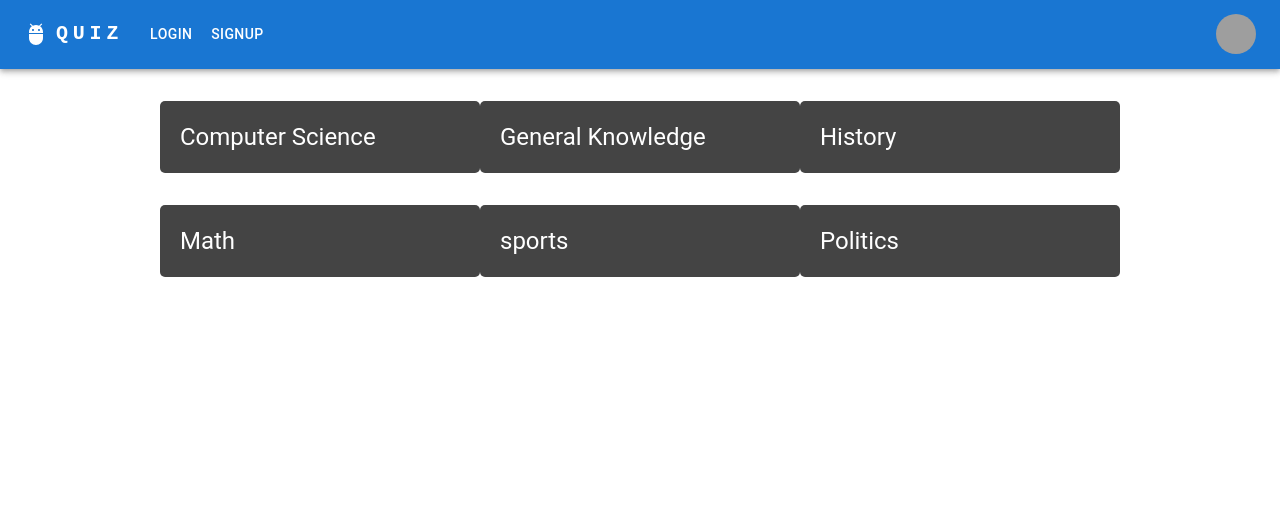
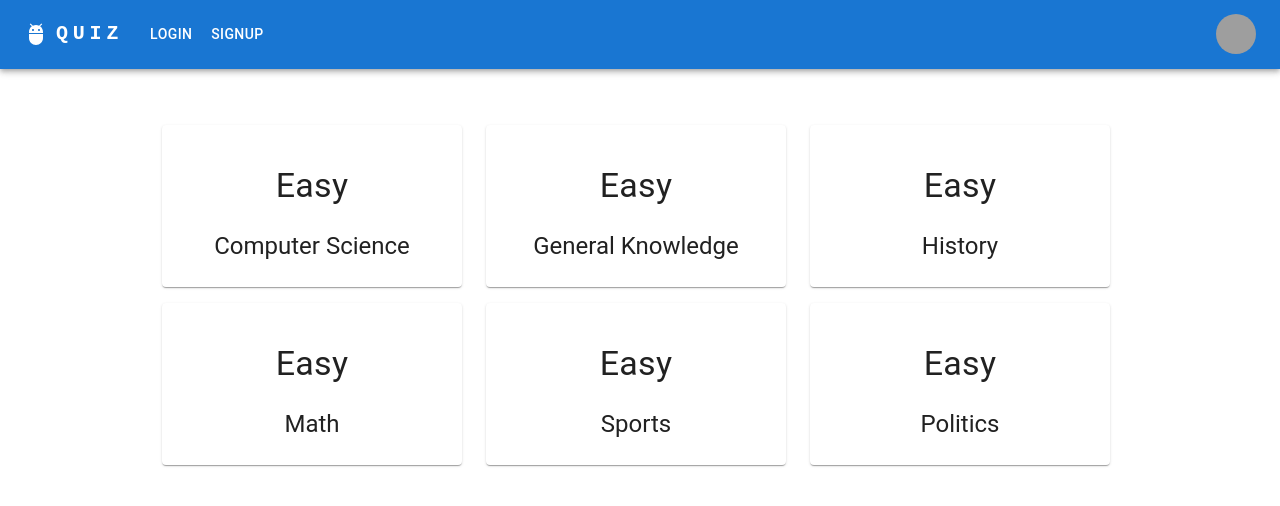
Before and after one commit to MuhammadAbdullahDogar/quiz-app, a React (Create React App) app: page /home in a window 1280 px wide. Shown: the top 506 px of the page. Built offline with nearby package versions, Linux system fonts and the light colour scheme; grey boxes are pictures that could not be loaded.

Commit message:
Home Screen

```diff
--- a/public/index.html
+++ b/public/index.html
@@ -12,7 +12,7 @@
   <title>Quiz App</title>
 </head>
 
-<body>
+<body >
   <div id="root"></div>
 </body>
 
--- a/src/App.js
+++ b/src/App.js
@@ -1,4 +1,3 @@
-import About from "./components/About";
 import Appbar from "./components/Appbar";
 import { Routes, Route } from 'react-router-dom';
 import Login from "./pages/Login";
@@ -17,7 +16,6 @@ function App() {
         <Appbar />
         <Routes>
           <Route path="home" element={<Home />}></Route>
-          <Route path="about" element={<About />}></Route>
           <Route path="login" element={<Login />}></Route>
           <Route path="signup" element={<SignUp />}></Route>
           <Route path="quizapi/:type" element={<QuizApi />}></Route>
--- a/src/components/About.jsx
+++ /dev/null
@@ -1,9 +0,0 @@
-import React from 'react'
-
-const About = () => {
-  return (
-    <div>About</div>
-  )
-}
-
-export default About
--- a/src/components/Appbar.jsx
+++ b/src/components/Appbar.jsx
@@ -44,8 +44,6 @@ function Appbar() {
           <Typography
             variant="h6"
             noWrap
-            component="a"
-            href="/"
             sx={{
               mr: 2,
               display: { xs: 'none', md: 'flex' },
--- a/src/pages/Home.jsx
+++ b/src/pages/Home.jsx
@@ -1,53 +1,99 @@
 import React from 'react'
 import { Link } from "react-router-dom"
-import { Typography, Paper, Grid, Box } from '@mui/material'
+import { Typography, Grid, Box, Card, CardContent, } from '@mui/material'
 
 const Home = () => {
-    const myBox = {
-        backgroundColor: '#444', color: '#fff'
-        , borderRadius: '5px', padding: '20px'
-        , fontSize: '150%',
-        marginTop: '2rem',
 
-
-
-    };
     return (
         <>
             <Box sx={{ width: '100%' }}>
-                <Grid container rowSpacing={2}>
-                    <Grid item xs={12}></Grid>
+                <Grid container rowSpacing={2} spacing={2} mt={5}>
+
                     <Grid item xs={1.5} ></Grid>
-                    <Grid item xs={3} style={myBox}>
+                    <Grid item xs={12} sm={6} md={3} >
                         <Link to="/quizapi/18" style={{ textDecoration: "none", color: '#fff' }} >
-                            <Typography variant="h5">Computer Science</Typography>
+                            <Card sx={{ width: 300 }}>
+                                <CardContent sx={{ textAlign: 'center' }}>
+                                    <Typography variant="h4" sx={{ my: 3 }}>
+                                        Easy
+                                    </Typography>
+                                    <Box>
+                                        <Typography variant="h5">Computer Science</Typography>
+                                    </Box>
+                                </CardContent>
+                            </Card>
                         </Link>
                     </Grid>
-                    <Grid item xs={3} style={myBox}>
+                    <Grid item xs={12} sm={6} md={3} >
                         <Link to="/quizapi/9" style={{ textDecoration: "none", color: '#fff' }}>
-                            <Typography variant="h5">General Knowledge</Typography>
+                            <Card sx={{ width: 300 }}>
+                                <CardContent sx={{ textAlign: 'center' }}>
+                                    <Typography variant="h4" sx={{ my: 3 }}>
+                                        Easy
+                                    </Typography>
+                                    <Box >
+                                        <Typography variant="h5">General Knowledge</Typography>
+                                    </Box>
+                                </CardContent>
+                            </Card>
                         </Link>
                     </Grid>
-                    <Grid item xs={3} style={myBox}>
+                    <Grid item xs={12} sm={6} md={3} >
                         <Link to="/quizapi/23" style={{ textDecoration: "none", color: '#fff' }}>
-                            <Typography variant="h5">History</Typography>
+                            <Card sx={{ width: 300 }}>
+                                <CardContent sx={{ textAlign: 'center' }}>
+                                    <Typography variant="h4" sx={{ my: 3 }}>
+                                        Easy
+                                    </Typography>
+                                    <Box >
+                                        <Typography variant="h5">History</Typography>
+                                    </Box>
+                                </CardContent>
+                            </Card>
                         </Link>
                     </Grid>
                     <Grid item xs={1.5}></Grid>
                     <Grid item xs={1.5}></Grid>
-                    <Grid item xs={3} style={myBox}>
+                    <Grid item xs={12} sm={6} md={3} >
                         <Link to="/quizapi/19" style={{ textDecoration: "none", color: '#fff' }}>
-                            <Typography variant="h5">Math</Typography>
+                            <Card sx={{ width: 300 }}>
+                                <CardContent sx={{ textAlign: 'center' }}>
+                                    <Typography variant="h4" sx={{ my: 3 }}>
+                                        Easy
+                                    </Typography>
+                                    <Box >
+                                        <Typography variant="h5">Math</Typography>
+                                    </Box>
+                                </CardContent>
+                            </Card>
                         </Link>
                     </Grid>
-                    <Grid item xs={3} style={myBox}>
+                    <Grid item xs={12} sm={6} md={3} >
                         <Link to="/quizapi/21" style={{ textDecoration: "none", color: '#fff' }}>
-                            <Typography variant="h5">sports</Typography>
+                            <Card sx={{ width: 300 }}>
+                                <CardContent sx={{ textAlign: 'center' }}>
+                                    <Typography variant="h4" sx={{ my: 3 }}>
+                                        Easy
+                                    </Typography>
+                                    <Box >
+                                        <Typography variant="h5">Sports</Typography>
+                                    </Box>
+                                </CardContent>
+                            </Card>
                         </Link>
                     </Grid>
-                    <Grid item xs={3} style={myBox}>
+                    <Grid item xs={12} sm={6} md={3} >
                         <Link to="/quizapi/24" style={{ textDecoration: "none", color: '#fff' }}>
-                            <Typography variant="h5">Politics</Typography>
+                            <Card sx={{ width: 300 }}>
+                                <CardContent sx={{ textAlign: 'center' }}>
+                                    <Typography variant="h4" sx={{ my: 3 }}>
+                                        Easy
+                                    </Typography>
+                                    <Box >
+                                        <Typography variant="h5">Politics</Typography>
+                                    </Box>
+                                </CardContent>
+                            </Card>
                         </Link>
                     </Grid>
                     <Grid item xs={1.5}></Grid>
```
